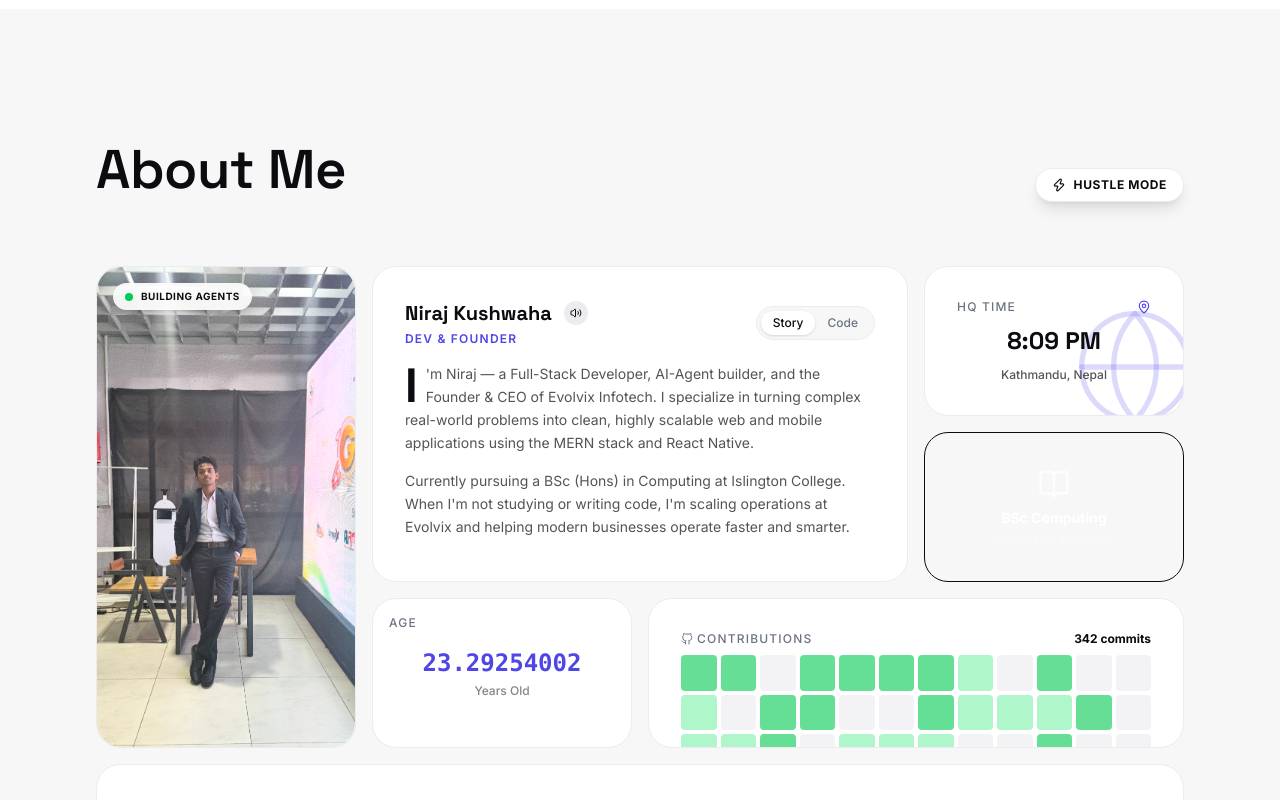
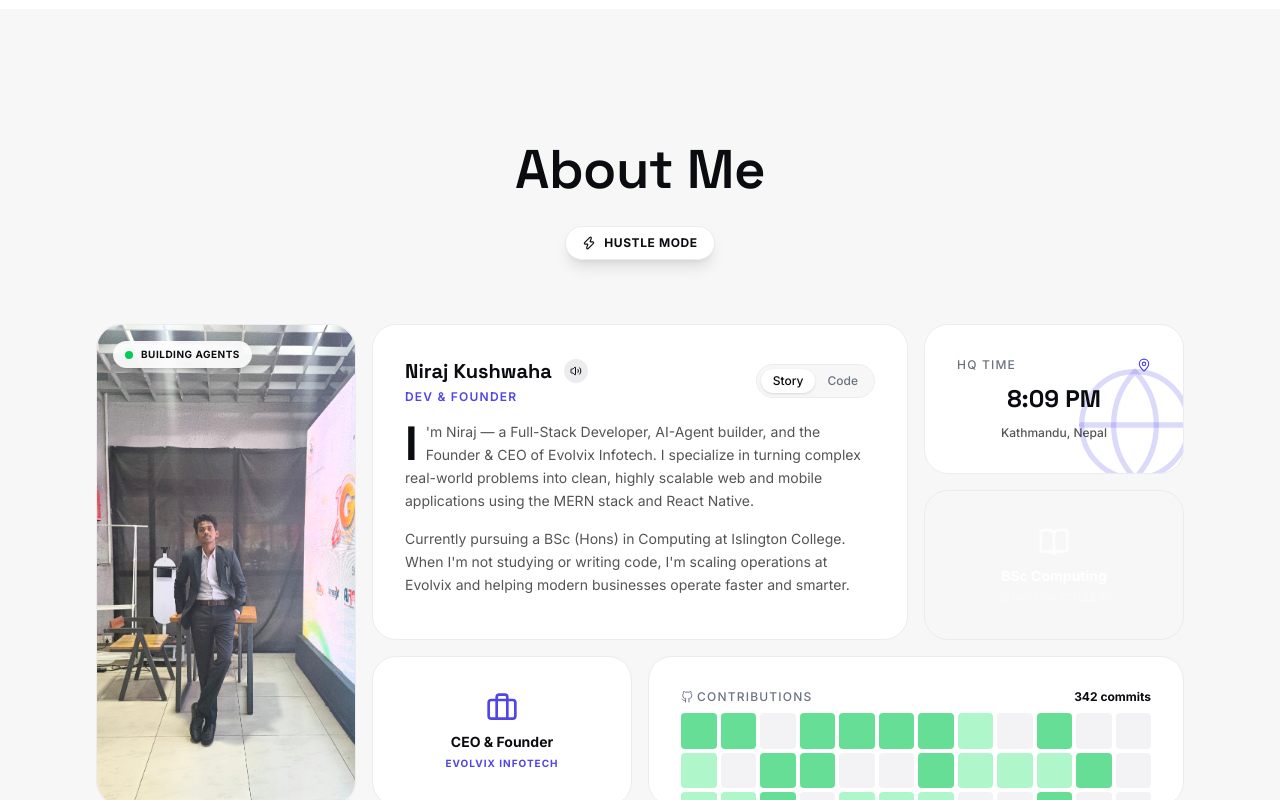
Before and after one commit to Niraj3004/niraj-kushwaha-portfolio, a Next.js app in the folder frontend/: page / in a window 1280 px wide. Shown: the part 1380-2180 px from the top of the page. Built offline with nearby package versions, Linux system fonts and the light colour scheme; no server answers.

Commit message:
style: center About section header, fix education card visibility, swap age ticker for CEO card, and update logo path

```diff
--- a/frontend/src/components/sections/About.tsx
+++ b/frontend/src/components/sections/About.tsx
@@ -94,8 +94,8 @@ export const About = ({ data }: { data?: any }) => {
   return (
     <section id="about" className={`py-32 relative text-selection-accent transition-colors duration-1000 ${hustleMode ? 'bg-ink text-white font-sans' : 'bg-surface text-ink'}`}>
       <Container>
-        <div className="flex flex-col md:flex-row items-end justify-between mb-16 gap-6">
-          <SectionHeading heading="About Me" className="mb-0" />
+        <div className="flex flex-col items-center justify-center mb-16 gap-6 text-center">
+          <SectionHeading heading="About Me" className="mb-0 mx-auto" />
 
           {/* Secret Hustle Mode Toggle */}
           <button
@@ -107,10 +107,10 @@ export const About = ({ data }: { data?: any }) => {
         </div>
 
         {/* 20-FEATURE HYBRID BENTO GRID */}
-        <div className="grid grid-cols-1 md:grid-cols-3 lg:grid-cols-4 gap-4 auto-rows-[120px] md:auto-rows-[150px]">
+        <div className="grid grid-cols-1 md:grid-cols-3 lg:grid-cols-4 gap-4 auto-rows-[150px] md:auto-rows-[150px]">
 
           {/* 1. Main Photo Card / Dual Image Crossfade (Col Span 1, Row Span 3) */}
-          <BentoCard delay={0.1} className={`md:col-span-1 md:row-span-3 p-0! group cinematic-grain relative ${hustleMode ? 'border-red-500/30' : ''}`} style={{ perspective: "1000px" }}>
+          <BentoCard delay={0.1} className={`row-span-2 md:col-span-1 md:row-span-3 p-0! group cinematic-grain relative ${hustleMode ? 'border-red-500/30' : ''}`} style={{ perspective: "1000px" }}>
             <motion.div
               style={{ rotateX: shouldReduceMotion ? 0 : rotateX, rotateY: shouldReduceMotion ? 0 : rotateY, transformStyle: "preserve-3d" }}
               onMouseMove={handleMouseMove} onMouseLeave={handleMouseLeave}
@@ -125,7 +125,7 @@ export const About = ({ data }: { data?: any }) => {
               {/* Image Crossfade (Personal to Company Logo) */}
               <img src="/niraj2.jpeg" alt="Niraj" onError={(e) => e.currentTarget.src = data?.photo || '/placeholder.jpg'} className="absolute inset-0 w-full h-full object-cover transition-opacity duration-700 ease-in-out group-hover:opacity-0 brightness-110" />
               <div className="absolute inset-0 w-full h-full bg-white flex flex-col items-center justify-center opacity-0 transition-all duration-700 ease-in-out group-hover:opacity-100 group-hover:scale-105 p-6 text-center border border-hairline">
-                <img src="/evolvix-logo.png" alt="Evolvix Infotech Logo" onError={(e) => e.currentTarget.style.display = 'none'} className="w-40 h-auto mb-4" />
+                <img src="/logo%20company.png" alt="Evolvix Infotech Logo" onError={(e) => e.currentTarget.style.display = 'none'} className="w-40 h-auto mb-4" />
                 <h3 className="text-ink font-display font-bold text-xl">Evolvix Infotech</h3>
                 <p className="text-ink/60 text-xs mt-2 uppercase tracking-widest font-semibold">Founder & CEO</p>
               </div>
@@ -191,7 +191,7 @@ export const About = ({ data }: { data?: any }) => {
           </BentoCard>
 
           {/* 4. Education / Studies Card */}
-          <BentoCard delay={0.4} className={`md:col-span-1 md:row-span-1 flex flex-col justify-center items-center gap-2 ${hustleMode ? 'bg-[#111] text-white border-white/10' : 'bg-ink text-white border-ink'}`}>
+          <BentoCard delay={0.4} className={`md:col-span-1 md:row-span-1 flex flex-col justify-center items-center gap-2 ${hustleMode ? 'bg-[#111] text-white border-white/10' : 'bg-black text-white border-black'}`}>
             <BookOpen className="w-8 h-8 opacity-80" />
             <div className="text-center">
               <div className="font-bold text-sm">BSc Computing</div>
@@ -199,11 +199,11 @@ export const About = ({ data }: { data?: any }) => {
             </div>
           </BentoCard>
 
-          {/* 5. Age Ticker Card */}
+          {/* 5. CEO & Founder Card (Replaced Age Ticker) */}
           <BentoCard delay={0.5} className={`md:col-span-1 md:row-span-1 flex flex-col justify-center items-center text-center ${hustleMode ? 'bg-[#111] border-white/10' : 'bg-white'}`}>
-            <span className="text-xs font-medium uppercase tracking-widest text-muted absolute top-4 left-4">Age</span>
-            <div className={`text-2xl font-mono font-bold ${hustleMode ? 'text-red-400' : 'text-accent'}`}>{age}</div>
-            <div className={`text-xs font-medium mt-1 ${hustleMode ? 'text-white/50' : 'text-ink/50'}`}>Years Old</div>
+            <Briefcase className={`w-8 h-8 mb-2 ${hustleMode ? 'text-red-400' : 'text-accent'}`} />
+            <div className={`font-bold text-sm ${hustleMode ? 'text-white' : 'text-ink'}`}>CEO & Founder</div>
+            <div className={`text-[10px] uppercase tracking-widest font-bold mt-1 ${hustleMode ? 'text-white/50' : 'text-accent'}`}>Evolvix Infotech</div>
           </BentoCard>
 
           {/* 6. GitHub Contribution Graph */}
```
